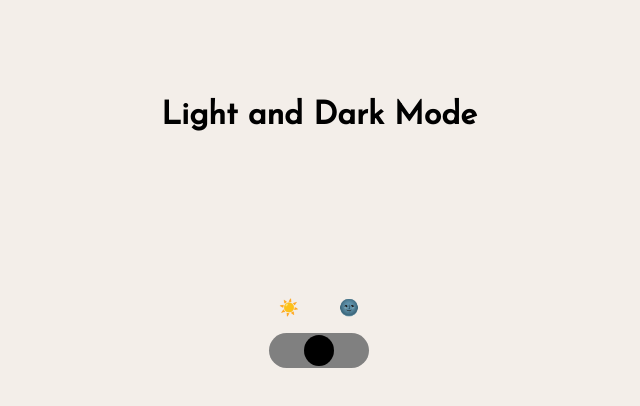
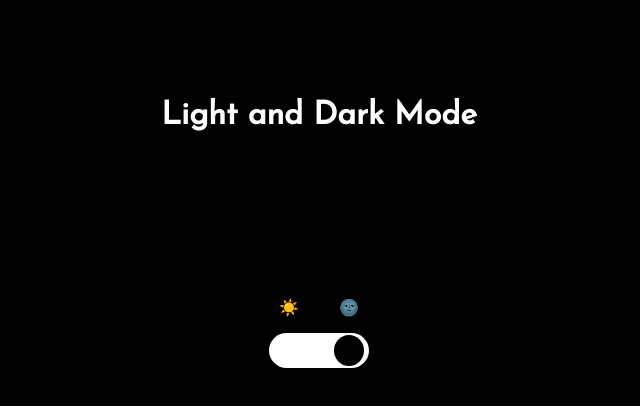
Before and after one commit to elidagouv/LightDarkMode, a plain HTML site: page index.html in a window 1280 px wide. Both pictures are taken after a click on the element 640 px from the left and 350 px from the top of the page. Shown: the whole page, without its empty margins (321-961 px from the left). Drawn offline with Linux system fonts and the light colour scheme.

Commit message:
desenvolvendo interatividade

```diff
--- a/index.html
+++ b/index.html
@@ -7,16 +7,19 @@
     <title>Light and Dark Mode</title>
     <link rel="stylesheet" href="style/style.css">
 </head>
-<body>
-    <h1>Light and Dark Mode</h1>
+<body id="body">
+    <h1 id="title">Light and Dark Mode</h1>
     <div id="emojis">
         <p>☀️</p>
         <p>🌚</p>
     </div>
     <div id="circulo"></div>
-    <div id="circulo1" onclick="change()"></div>
-
-
-    <script type="text/javascrip" src="js/script.js"></script>
+    <div class="change">
+        <div id="circulo1" onclick="change()"></div>
+    </div>
+    <div class="change2">
+        <div id="circulo2" onclick="change2()"></div>
+    </div>
+    <script type="text/javascript" src="js/script.js"></script>
 </body>
 </html>
--- a/js/script.js
+++ b/js/script.js
@@ -0,0 +1,20 @@
+var change_color = window.document.getElementById("circulo1")
+var body = window.document.getElementById("body")
+var title = window.document.getElementById("title")
+var background = window.document.getElementById("circulo")
+
+function change() {
+    change_color.style.marginLeft = "60px"
+    change_color.style.backgroundColor = "Black"
+    circulo.style.backgroundColor = "white"
+    body.style.backgroundColor = "black"
+    title.style.color = "white"
+}
+
+function change2() {
+    change_color.style.marginLeft = "-59px"
+    change_color.style.backgroundColor = "white"
+    circulo.style.backgroundColor = "gray"
+    body.style.backgroundColor = "rgb(247, 239, 231)"
+    title.style.color = "black"
+}
--- a/style/style.css
+++ b/style/style.css
@@ -3,7 +3,8 @@
 body {
     margin:0;
     padding:0;
-    background-color: rgb(243, 238, 233);
+    background-color: rgb(247, 239, 231);
+
 }
 
 h1 {
@@ -28,12 +29,29 @@ h1 {
     border-radius: 20px;
 }
 
+.change, .change2 {
+    display: flex;
+    justify-content: center;
+    position: relative;
+}
+
 #circulo1 {
-    margin: 0 auto;
     border-radius: 50%;
     width: 30px;
     height: 31px;
-    background-color: black;
+    background-color: white;
     margin-top: -33px;
-    position: relative;
+    position: absolute;
+    margin-left: -59px;
+
 }
+
+#circulo2 {
+    border-radius: 50%;
+    width: 30px;
+    height: 31px;
+    background-color: 0;
+    margin-top: -33px;
+    position: absolute;
+    margin-left: 60px;
+}
```
